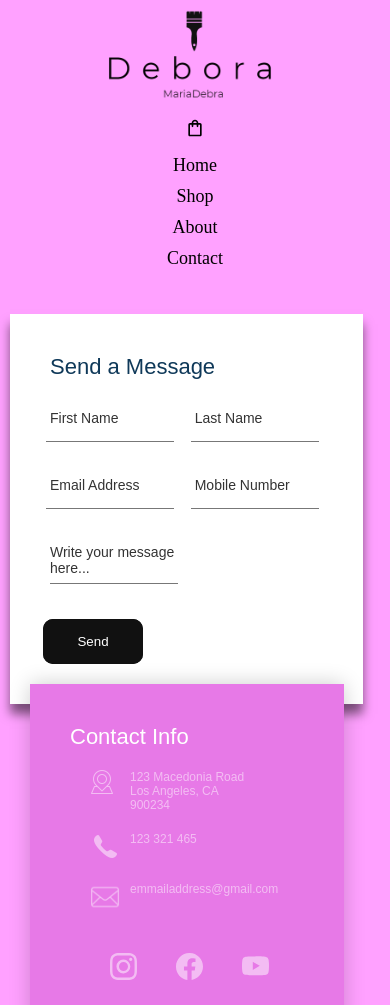
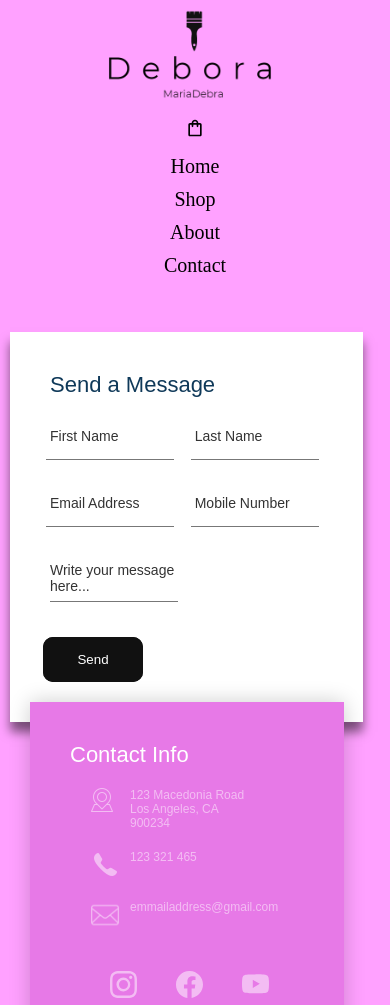
Before and after one commit to jkaminski677/first-shop, a plain HTML site: page contact.html in a window 390 px wide. Shown: the top 1005 px of the page. Drawn offline with Linux system fonts and the light colour scheme.

Commit message:
further improvements to see the effects on the phone part 2

```diff
--- a/style.css
+++ b/style.css
@@ -119,6 +119,7 @@ div{
     }
     ul.menu{
         align-self: center;
+        padding-bottom: 10px;
     }
     .logo_in{
         display: flex;
@@ -136,7 +137,7 @@ div{
     }
     .home, .shop, .about, .contact, .search {
         padding: 5px;
-        font-size: 18px;
+        font-size: 20px;
     }
 }
 
@@ -1086,7 +1087,8 @@ section .container .contactForm .formBox .inputBox textarea:valid ~ span {
         grid-template-rows: 70% 50% 50% 50% 30%;
     } */
     .contact_end{
-        height: 820px;
+        margin-top: 80px;
+        height: 840px;
     }
     section .container {
         /* display: grid;
```
